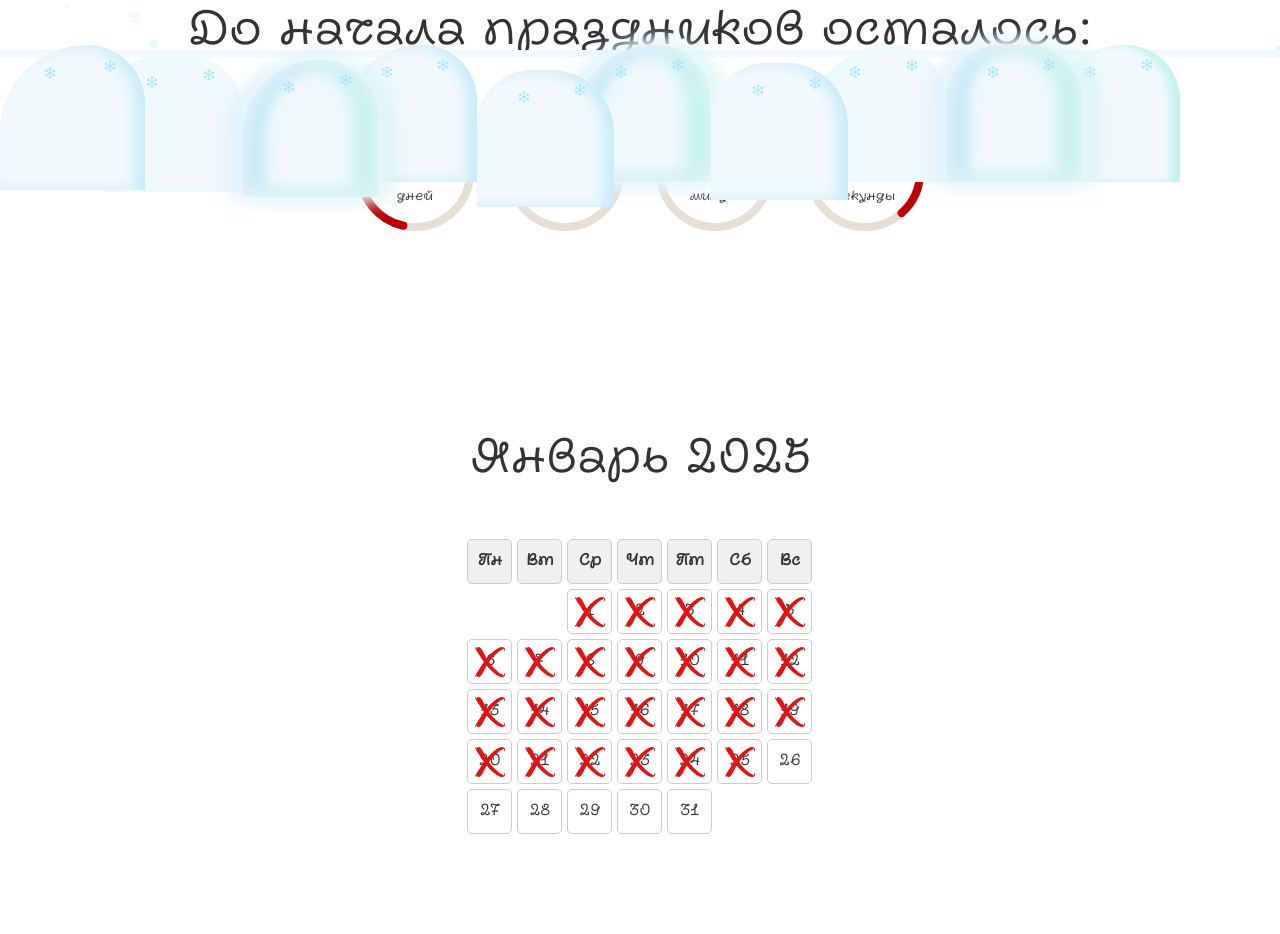
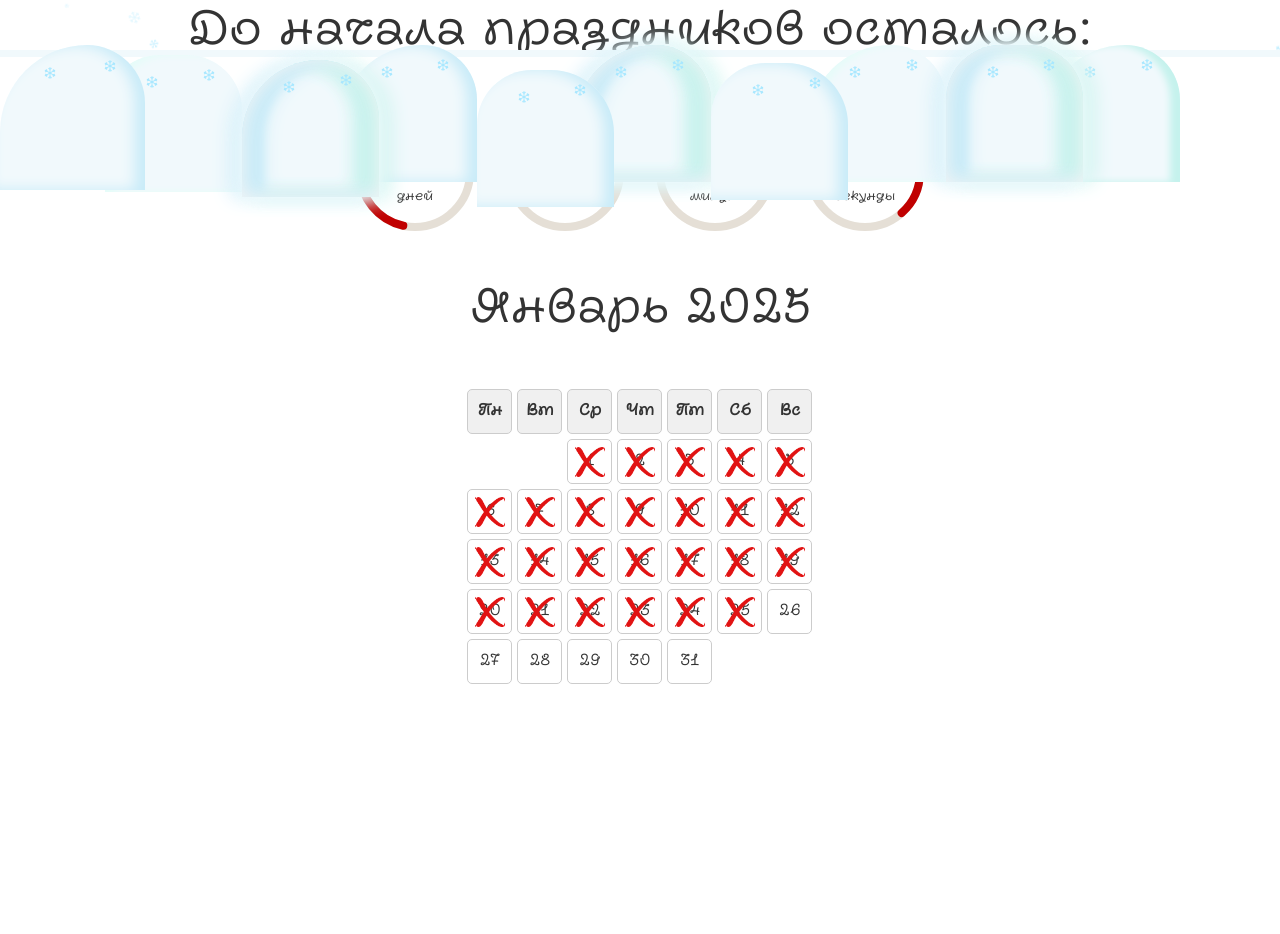
Before and after one commit to YuriyPlotnikovv/ny-countdown, a PHP site: page / in a window 1280 px wide. Shown: the part 743-1677 px from the top of the page. After the commit the page ends 1427 px from the top, so only its background shows below. Run offline with PHP 8.4, Linux system fonts and the light colour scheme.

Commit message:
Правка стилей

```diff
--- a/index.html
+++ b/index.html
@@ -19,9 +19,10 @@
     <link rel="manifest" href="/site.webmanifest" crossorigin="use-credentials">
     <meta name="application-name" content="New Year countdown">
 
-    <link rel="stylesheet" href="/public/css/style.min.css?v=1.1.0">
+    <link rel="stylesheet" href="/public/css/style.min.css?v=1.1.1">
     <link rel="stylesheet" href="/public/css/vendor/snow.min.css">
 </head>
+
 <body>
 <main class="new-year-countdown">
     <img class="new-year-countdown__image" src="/public/assets/main-image.webp" width="618" height="1000"
@@ -95,8 +96,8 @@
                 </div>
             </div>
         </div>
-
-        <div class="new-year-countdown__calendar"></div>
+    </div>
+</main>
 
 <audio class="new-year-countdown__audio" loop muted>
     <source src="/public/assets/music.mp3" type="audio/mpeg">
@@ -113,8 +114,6 @@
     <img class="new-year-countdown__scroll-icon" src="/public/assets/icons/scroll-icon.gif"
          alt="Иконка скролла">
 </button>
-    </div>
-</main>
 
 <script src="/public/js/script.min.js?v=1.1.0"></script>
 <script src="/public/js/vendor/snow.js"></script>
--- a/src/css/style.scss
+++ b/src/css/style.scss
@@ -60,8 +60,6 @@ html, body {
     display: flex;
     flex-direction: column;
     gap: 50px;
-
-    margin-bottom: 50px;
 
     @media (max-width: $media-medium) {
       gap: 30px;
```
Also changed, not shown: public/css/style.min.css, 1 other file. Lines whose indentation alone changed are shown as unchanged.
